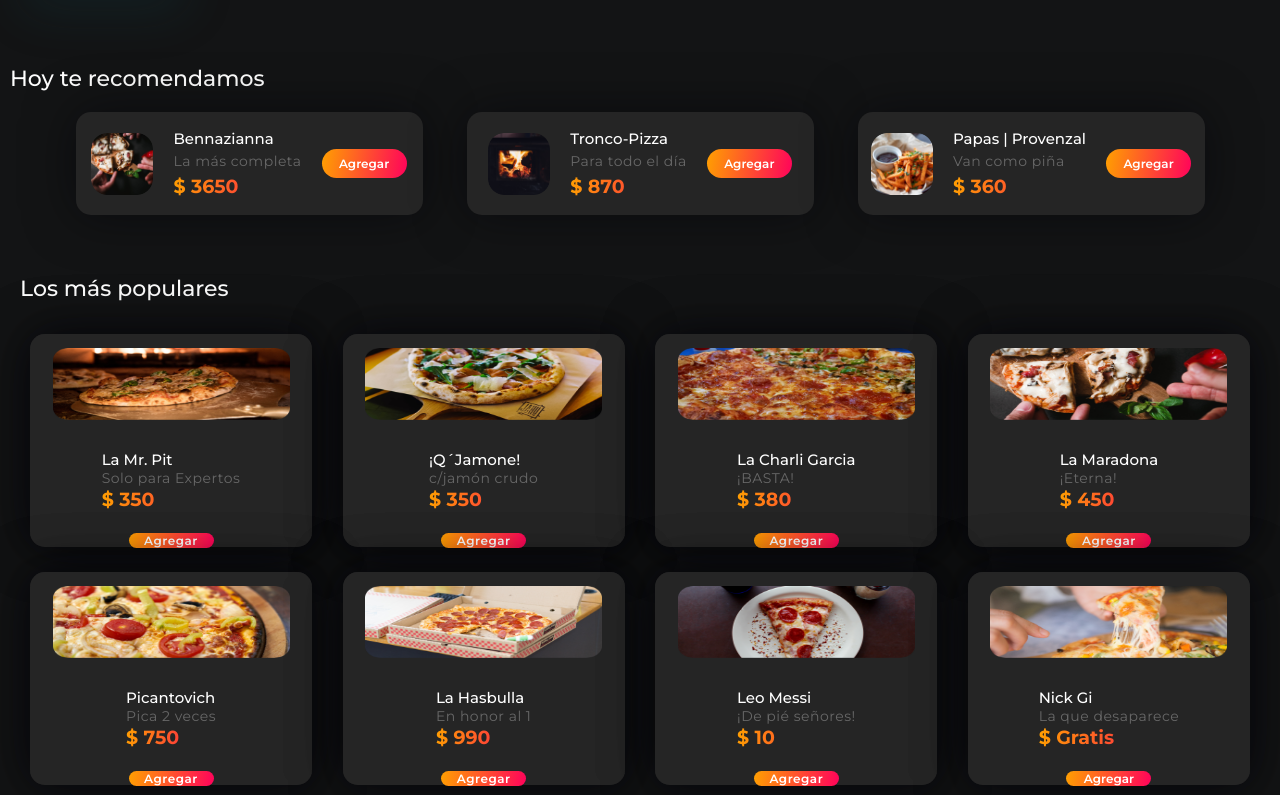
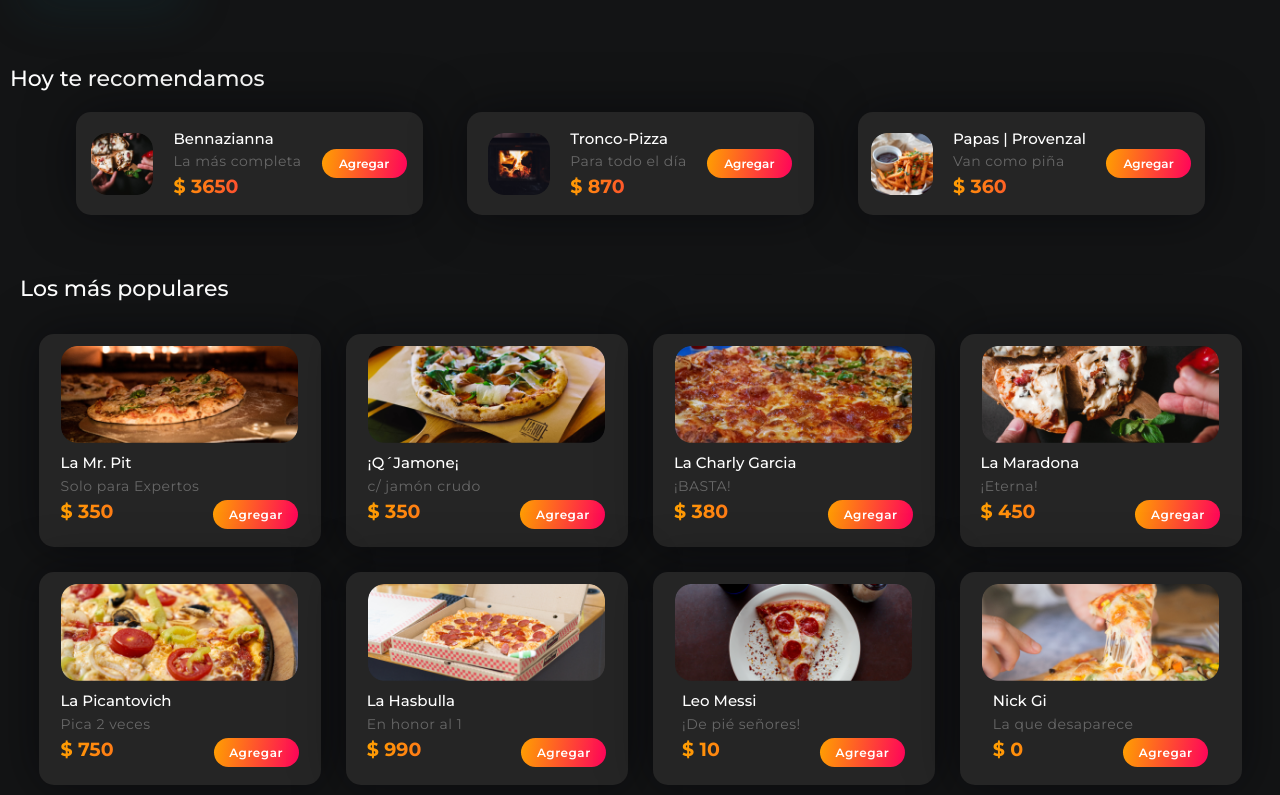
Before and after one commit to Enzoskr/Trabajo-grupal, a plain HTML site: page index.html in a window 1280 px wide. Shown: the part 546-1341 px from the top of the page. Drawn offline with Linux system fonts and the light colour scheme.

Commit message:
Productos terminados

```diff
--- a/index.html
+++ b/index.html
@@ -100,92 +100,123 @@
       <section id="Populares">
         <h2>Los más populares</h2>
         <div class="contenedor">
-          <div class="content-populares">
            <div class="card-populares">
               <img src="/assets/Mr. Pit.png" alt="Mr. Pit">
-              <div class="card-info-populares">
+              <div class="card-info">
+                <div class="card-info-populares1">
                   <p> La Mr. Pit </p>
+                </div>
+                <div class="card-info-populares2">
                   <p> Solo para Expertos </p>
+                </div>
+                <div class="card-info-populares3">
                   <p> $ 350 </p>
-              </div>
                   <a class="bottom-add2" href="#"> Agregar </a>
                 </div>
               </div>
-        <div class="content-populares">
+            </div>
             <div class="card-populares">
-            <img src="/assets/Q.Jamone.png" alt="¡Q´Jamone!">
-            <div class="card-info-populares">
-              <p> ¡Q´Jamone! </p>
-              <p> c/jamón crudo </p>
+              <img src="/assets/Q.Jamone.png" alt="¡Q Jamone!">
+              <div class="card-info">
+                <div class="card-info-populares1">
+                  <p> ¡Q´Jamone¡ </p>
+                </div>
+                <div class="card-info-populares2">
+                  <p> c/ jamón crudo </p>
+                </div>
+                <div class="card-info-populares3">
                   <p> $ 350 </p>
-            </div>
                   <a class="bottom-add2" href="#"> Agregar </a>
                 </div>
               </div>
-        <div class="content-populares">
+            </div>
             <div class="card-populares">
-            <img src="/assets/Charli Garcia.png" alt="La Charli Garcia">
-            <div class="card-info-populares">
-              <p> La Charli Garcia </p>
+              <img src="/assets/Charli Garcia.png" alt="La Charly Garcia">
+              <div class="card-info">
+                <div class="card-info-populares1">
+                  <p> La Charly Garcia </p>
+                </div>
+                <div class="card-info-populares2">
                   <p> ¡BASTA! </p>
+                </div>
+                <div class="card-info-populares3">
                   <p> $ 380 </p>
-            </div>
                   <a class="bottom-add2" href="#"> Agregar </a>
                 </div>
               </div>
-        <div class="content-populares">
+            </div>
             <div class="card-populares">
-            <img src="/assets/LaMaradona.png" alt="La La Maradona">
-            <div class="card-info-populares">
+              <img src="/assets/LaMaradona.png" alt="La Maradona">
+              <div class="card-info">
+                <div class="card-info-populares1">
                   <p> La Maradona </p>
+                </div>
+                <div class="card-info-populares2">
                   <p> ¡Eterna! </p>
+                </div>
+                <div class="card-info-populares3">
                   <p> $ 450 </p>
-            </div>
                   <a class="bottom-add2" href="#"> Agregar </a>
                 </div>
               </div>
-        <div class="content-populares">
+            </div>
             <div class="card-populares">
-            <img src="/assets/Picantovich.png" alt="Picantovich">
-            <div class="card-info-populares">
-              <p> Picantovich </p>
+              <img src="/assets/Picantovich.png" alt="La Picantovich">
+              <div class="card-info">
+                <div class="card-info-populares1">
+                  <p> La Picantovich </p>
+                </div>
+                <div class="card-info-populares2">
                   <p> Pica 2 veces </p>
+                </div>
+                <div class="card-info-populares3">
                   <p> $ 750 </p>
-            </div>
                   <a class="bottom-add2" href="#"> Agregar </a>
                 </div>
               </div>
-        <div class="content-populares">
+            </div>
             <div class="card-populares">
               <img src="/assets/La Hasbulla.png" alt="La Hasbulla">
-            <div class="card-info-populares">
+              <div class="card-info">
+                <div class="card-info-populares1">
                   <p> La Hasbulla </p>
+                </div>
+                <div class="card-info-populares2">
                   <p> En honor al 1 </p>
+                </div>
+                <div class="card-info-populares3">
                   <p> $ 990 </p>
-            </div>
                   <a class="bottom-add2" href="#"> Agregar </a>
                 </div>
               </div>
-        <div class="content-populares">
+            </div>
             <div class="card-populares">
               <img src="/assets/LoMessi.png" alt="Leo Messi">
-            <div class="card-info-populares">
+              <div class="card-info">
+                <div class="card-info-populares1">
                   <p> Leo Messi </p>
+                </div>
+                <div class="card-info-populares2">
                   <p> ¡De pié señores! </p>
+                </div>
+                <div class="card-info-populares3">
                   <p> $ 10 </p>
-            </div>
                   <a class="bottom-add2" href="#"> Agregar </a>
                 </div>
               </div>
-          <div class="content-populares">
+            </div>
             <div class="card-populares">
               <img src="/assets/Nick Gi.png" alt="Nick Gi">
-            <div class="card-info-populares">
+              <div class="card-info">
+                <div class="card-info-populares1">
                   <p> Nick Gi </p>
+                </div>
+                <div class="card-info-populares2">
                   <p> La que desaparece </p>
-              <p> $ Gratis </p>
                 </div>
-            <a class="bottom-add" href="#"> Agregar </a>
+                <div class="card-info-populares3">
+                  <p> $ 0 </p>
+                  <a class="bottom-add2" href="#"> Agregar </a>
                 </div>
               </div>
             </div>
--- a/style.css
+++ b/style.css
@@ -355,7 +355,7 @@ main {
 .contenedor{
   display: flex;
   align-items: center;
-  justify-content: space-between;
+  justify-content: center;
   flex-wrap: wrap;
   gap: 25px;
   padding: 10px;
@@ -370,8 +370,6 @@ main {
   align-items: center;
   flex-direction: column;
   flex-wrap: wrap;
-  flex-direction: column;
-  border-radius: 15px;
   background: #252525;
   box-shadow: 0px 0px 50px rgba(1, 2, 7, 0.5);
   border-radius: 15px;
@@ -379,7 +377,6 @@ main {
   width: 282px;
   left: 132px;
   top: 1120px;
-  border-radius: 15px;
 }
 
 .card-populares {
@@ -387,7 +384,7 @@ main {
   justify-content: center;
   align-items: center;
   flex-direction: column;
-  gap: 20px;
+  gap: 5px;
   width: 282px;
   height: 213px;
   background: #252525;
@@ -396,7 +393,6 @@ main {
 }
 
 .card-populares img {
-  padding: 15px 0 10px 0;
   height: 97px;
   width: 237px;
   left: 155px;
@@ -407,29 +403,23 @@ main {
   border-radius: 16px;
 }
 
-.card-info-populares {
+.card-info {
+  padding: 5px;
   display: flex;
-  justify-content: center;
-  align-items: left;
+  justify-content: space-between;
   flex-direction: column;
-  gap: 1px;
-}
-
-.card-info-populares p {
-  flex-direction: column;
-  display: flex;
-  align-items: left;
   gap: 5px;
 }
 
-.card-info-populares p:nth-child(1) {
+.card-info-populares1 {
   font-size: 15px;
   font-weight: 500;
   color: var(--blanco);
   line-height: 131.02%;
+  text-align: left;
 }
 
-.card-info-populares p:nth-child(2){
+.card-info-populares2{
   font-size: 14px;
   font-weight: 400;
   line-height: 17px;
@@ -439,15 +429,16 @@ main {
   opacity: 0.3;
 }
 
-.card-info-populares p:nth-child(3){
-  background: linear-gradient(98.81deg, #FFA100 -0.82%, #FF005C 101.53%);
-  -webkit-background-clip: text;
-  -webkit-text-fill-color: transparent;
-  background-clip: text;
-  font-style: normal;
+.card-info-populares3{
+  display: flex;
+  justify-content: space-between;
+  gap: 100px;
   font-weight: 700;
   font-size: 19px;
-  line-height: 131.02%
+  background: linear-gradient(98.81deg, #FFA100 -0.82%, #FF005C 101.53%);
+  color: transparent;
+  background-clip: text;
+  -webkit-background-clip: text;
 }
 
 .bottom-add2{
```
Lines whose indentation alone changed are shown as unchanged.
